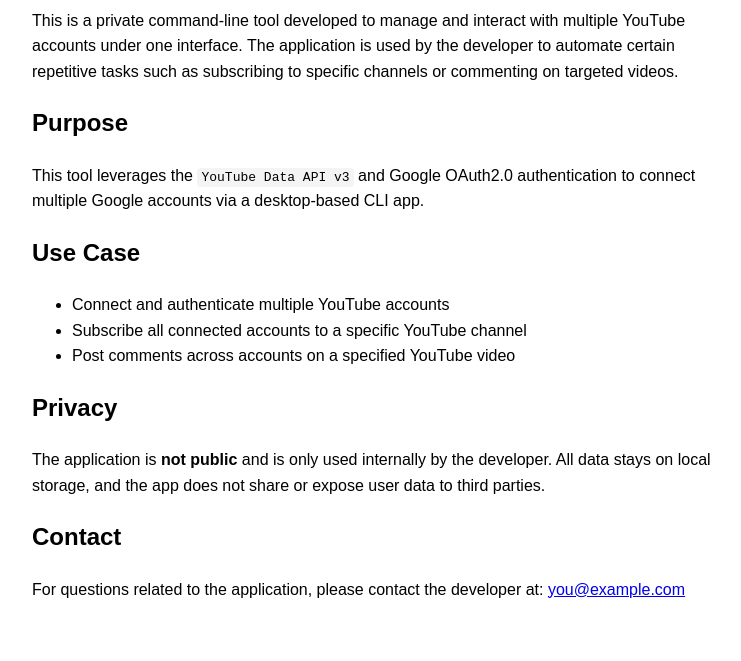
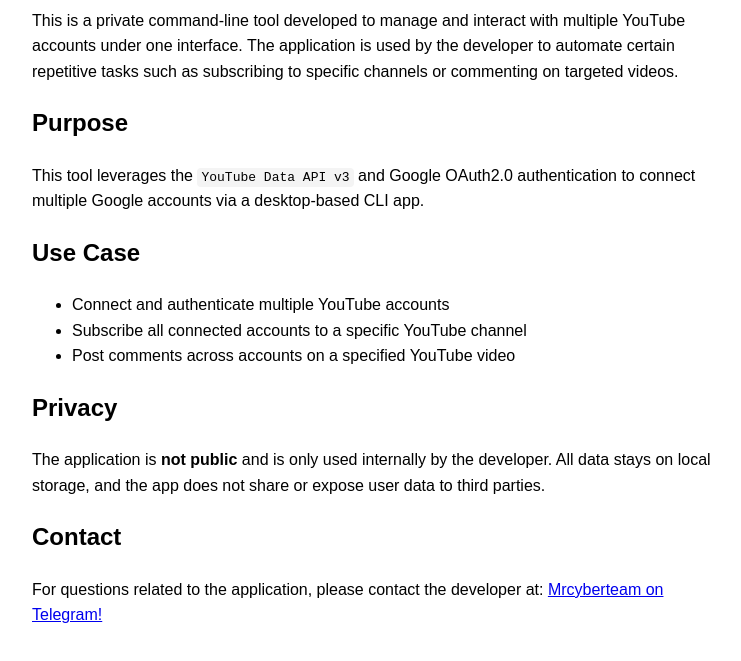
Before and after one commit to kimbert1/YouTubeApi, a plain HTML site: page index.html in a window 1280 px wide. Shown: the part 97-758 px from the top of the page, without its empty margins (258-999 px from the left). Drawn offline with Linux system fonts and the light colour scheme.

Commit message:
Update index.html

```diff
--- a/index.html
+++ b/index.html
@@ -47,7 +47,7 @@
 
   <h2>Contact</h2>
   <p>
-    For questions related to the application, please contact the developer at: <a href="telegram @Mrcyberteam1">you@example.com</a>
+    For questions related to the application, please contact the developer at: <a href="https://t.me/Mrcyberteam1">Mrcyberteam on Telegram!</a>
   </p>
 </body>
 </html>
```
